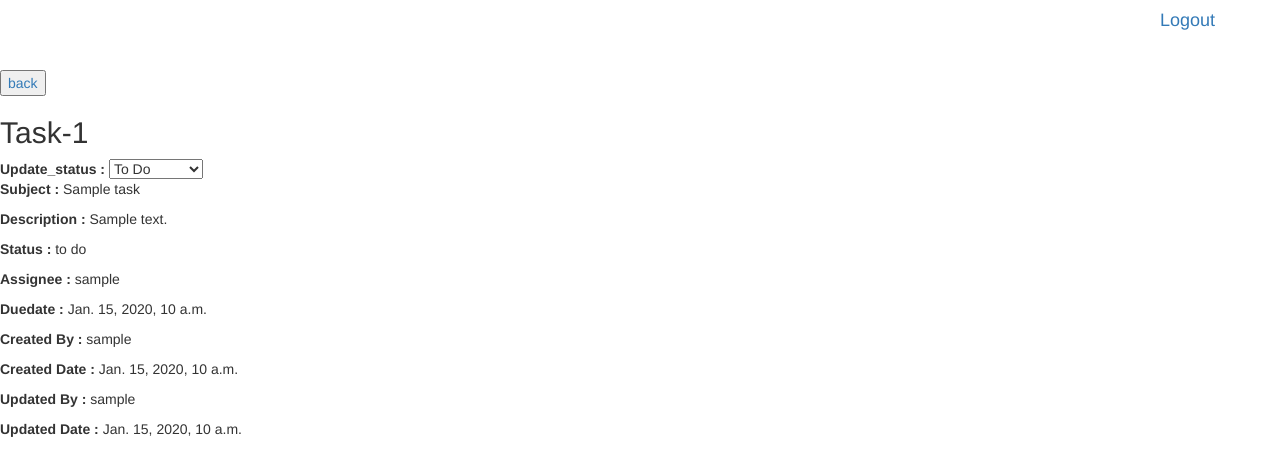
After one commit to harshabaddam/task_manager, a Django app: page /tasks/view/1 in a window 1280 px wide. The commit adds this page. Shown: the top 476 px of the page. Run offline with Django 3.2, Linux system fonts and the light colour scheme; a user stored in the database is signed in; tables that the repository leaves empty hold one stand-in row (values such as "Sample post"); some libraries are stand-ins or nearby versions.

Commit message:
adding detail view

```diff
--- a/src/tasks/models.py
+++ b/src/tasks/models.py
@@ -14,7 +14,7 @@ class TaskModel(models.Model):
     id = models.AutoField(primary_key=True)
     subject = models.CharField(max_length=255)
     description = models.TextField()
-    due_data = models.DateTimeField()
+    due_date = models.DateTimeField()
     assignee = models.ForeignKey(User, on_delete=models.SET_NULL, related_name='assign', db_column='assignee', null=True)
     status = models.CharField(max_length=11, choices=STATUS_CHOICES)
     created_by = models.ForeignKey(User, on_delete=models.PROTECT, related_name='create', db_column='create_by')
--- a/src/tasks/urls.py
+++ b/src/tasks/urls.py
@@ -7,5 +7,7 @@ urlpatterns = [
     path('new/', views.TaskCreateView.as_view(), name='new'),
     path('list/', views.TaskListView.as_view(), name='list'),
     path('update/<int:id>', views.TaskUpdateView.as_view(), name='update'),
-    path('delete/<int:id>', views.TaskDeleteView.as_view(), name='delete')
+    path('delete/<int:id>', views.TaskDeleteView.as_view(), name='delete'),
+    path('view/<int:id>', views.TaskDetailView.as_view(), name='view'),
+    path('update_status', views.update_status, name='update_status')
 ]
--- a/src/tasks/views.py
+++ b/src/tasks/views.py
@@ -1,6 +1,8 @@
 from django.shortcuts import render
 from django.contrib.auth.mixins import LoginRequiredMixin
-from django.views.generic import CreateView, ListView, UpdateView, DeleteView
+from django.contrib.auth.decorators import login_required
+from django.http import JsonResponse
+from django.views.generic import CreateView, ListView, UpdateView, DeleteView, DetailView
 from django.urls import reverse_lazy
 from tasks import models, forms
 
@@ -25,10 +27,10 @@ class TaskUpdateView(LoginRequiredMixin, UpdateView):
     Update View for the TaskModel
     """
     model = models.TaskModel
+    form_class = forms.TaskModelForm
     template_name = 'tasks/update.html'
     success_url = reverse_lazy('tasks:list')
     pk_url_kwarg = 'id'
-    fields = ['subject', 'description', 'status']
 
     def form_valid(self, form):
         form.instance.updated_by = self.request.user
@@ -50,3 +52,25 @@ class TaskListView(LoginRequiredMixin, ListView):
     """
     model = models.TaskModel
     template_name = 'tasks/list.html'
+
+class TaskDetailView(LoginRequiredMixin, DetailView):
+    """
+    This view is to display the details of a task
+    """
+    model = models.TaskModel
+    template_name = 'tasks/detail.html'
+    pk_url_kwarg = 'id'
+
+
+@login_required
+def update_status(request):
+    """
+    update the status of the task
+    :return:
+    """
+    input_data = request.GET.copy()
+    task = models.TaskModel.objects.get(id=input_data['id'])
+    task.status = input_data['status']
+    task.updated_by = request.user
+    task.save()
+    return JsonResponse({'status': input_data['status']})
--- a/src/templates/base.html
+++ b/src/templates/base.html
@@ -3,6 +3,7 @@
 <head>
     <meta charset="UTF-8">
     <link rel="stylesheet" href="https://maxcdn.bootstrapcdn.com/bootstrap/3.3.7/css/bootstrap.min.css" integrity="sha384-BVYiiSIFeK1dGmJRAkycuHAHRg32OmUcww7on3RYdg4Va+PmSTsz/K68vbdEjh4u" crossorigin="anonymous">
+    <script src="https://code.jquery.com/jquery-3.4.1.min.js" integrity="sha256-CSXorXvZcTkaix6Yvo6HppcZGetbYMGWSFlBw8HfCJo=" crossorigin="anonymous"></script>
     {% block title %}
         <title>Home</title>
     {% endblock %}
--- /dev/null
+++ b/src/templates/tasks/detail.html
@@ -0,0 +1,45 @@
+{% extends 'base.html' %}
+
+{% block title %}
+    <title>Task Details</title>
+{% endblock %}
+
+{% block content %}
+    <a href="{{request.META.HTTP_REFERER}}"><button>back</button></a>
+    <h2>Task-{{ object.id }}</h2>
+    <div><b>Update_status :</b>
+        <select id="status">
+            <option value="to do">To Do</option>
+            <option value="in progress">In Progress</option>
+            <option value="done">Done</option>
+        </select>
+    </div>
+    <div>
+        <p><b>Subject : </b> {{ object.subject }}</p>
+        <p><b>Description : </b> {{ object.description }}</p>
+        <p id="update"><b>Status : </b> {{ object.status }}</p>
+        <p><b>Assignee : </b> {{ object.assignee}}</p>
+        <p><b>Duedate : </b> {{ object.due_date }}</p>
+        <p><b>Created By : </b> {{ object.created_by }}</p>
+        <p><b>Created Date : </b> {{ object.created_date }}</p>
+        <p><b>Updated By : </b> {{ object.updated_by }}</p>
+        <p><b>Updated Date : </b> {{ object.updated_date }}</p>
+    </div>
+    <script>
+        $(document).ready(function(){
+            $("#status option[value='{{object.status}}']").attr({'selected':'selected'});
+            $("#status").on( 'input', function(){
+                $.ajax({
+                    url: "{% url 'tasks:update_status' %}",
+                    data: {
+                        'id': {{ object.id }},
+                        'status': $("#status").val()
+                    },
+                    success: function(data){
+                        $("#update").html("<b>Status : </b>"+data['status']);
+                    }
+                });
+            });
+        });
+    </script>
+{% endblock %}
--- a/src/templates/tasks/list.html
+++ b/src/templates/tasks/list.html
@@ -22,7 +22,7 @@
                 <td>| {{ each_task.id }} </td>
                 <td>| {{ each_task.subject }} </td>
                 <td>| {{ each_task.status }} </td>
-                <td><a href="{% url 'tasks:update' each_task.id %}">edit</a>|<a href="{% url 'tasks:delete' each_task.id %}">delete</a></td>
+                <td><a href="{% url 'tasks:view' each_task.id %}">view</a>|<a href="{% url 'tasks:update' each_task.id %}">edit</a>|<a href="{% url 'tasks:delete' each_task.id %}">delete</a></td>
             </tr>
             {% endfor %}
         </tbody>
```
